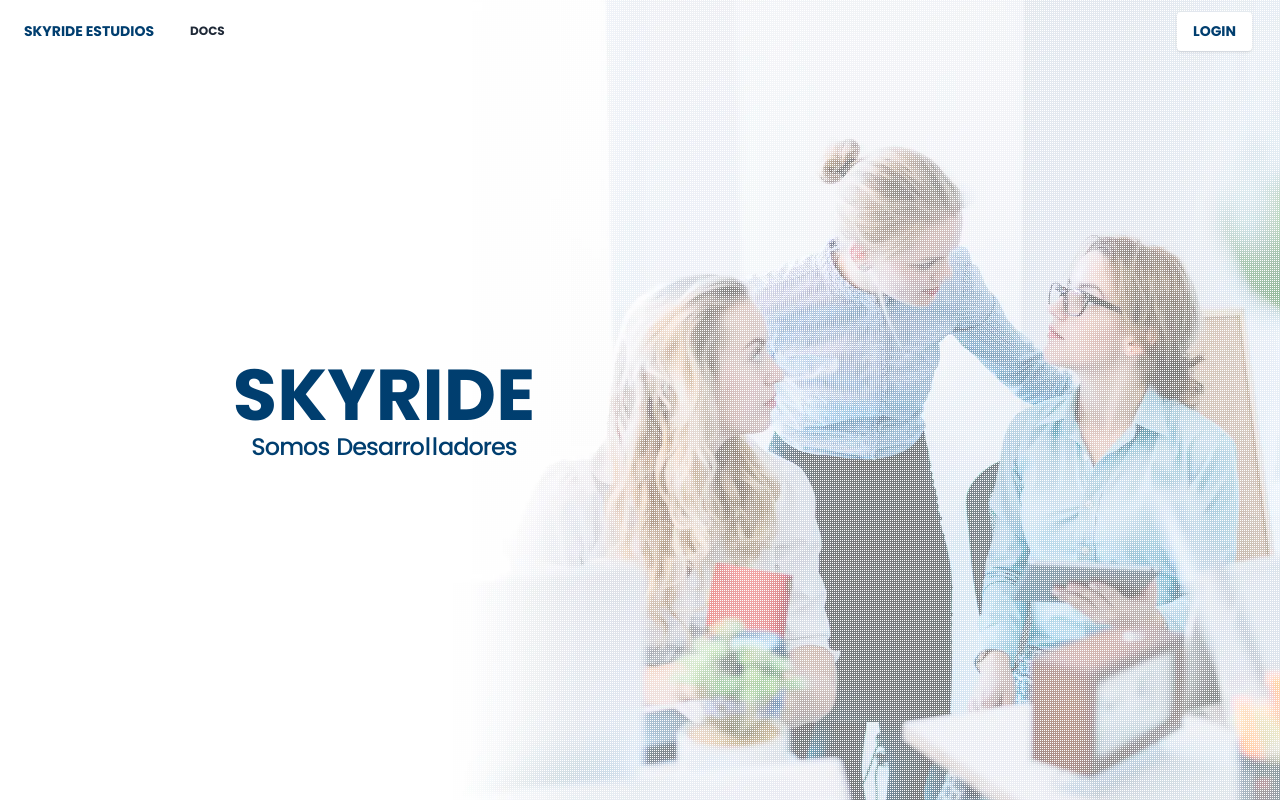
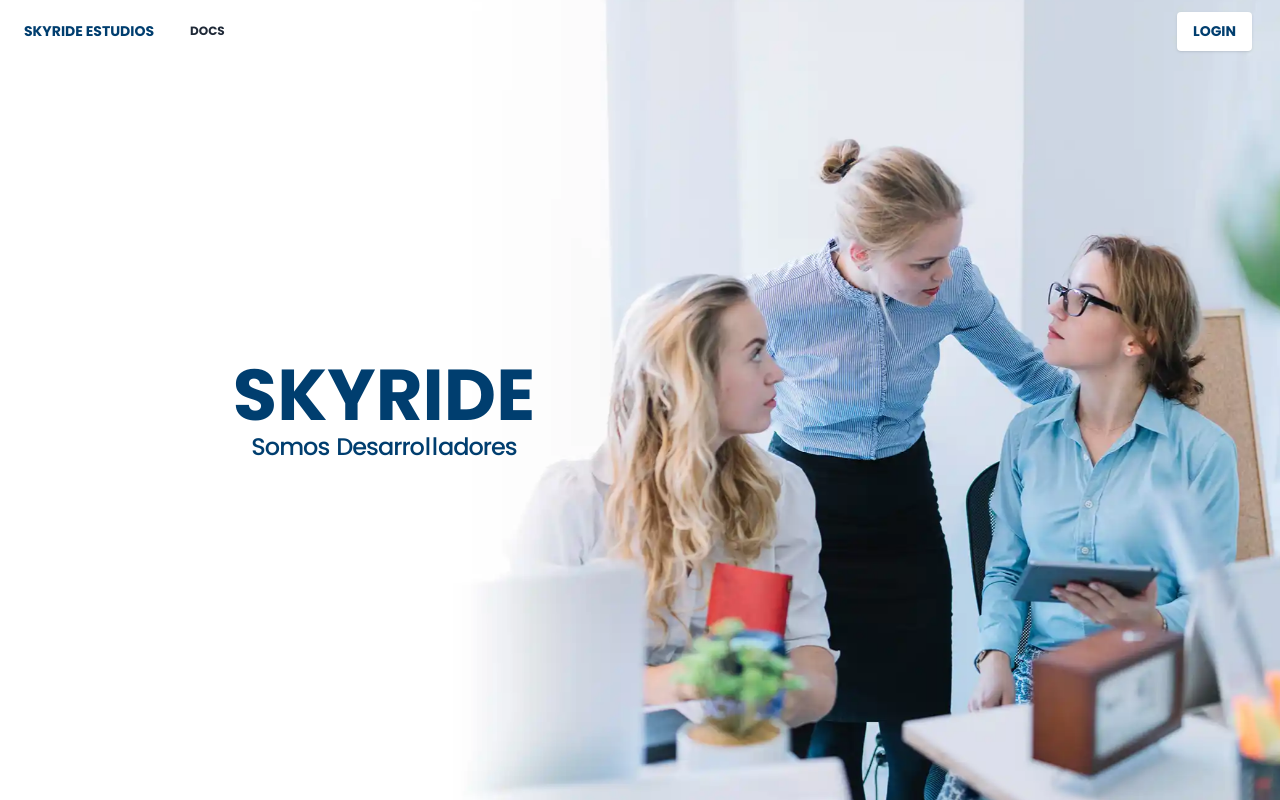
Before and after one commit to jcarvajal1987/cliente9, a Next.js app: page / in a window 1280 px wide. Built offline with nearby package versions, Linux system fonts and the light colour scheme.

Commit message:
correciones junio 4

```diff
--- a/src/styles/tailwind.scss
+++ b/src/styles/tailwind.scss
@@ -270,10 +270,14 @@
 }
 
 .not-blur {
-  background-image: url(../../public/overlay-pattern-white.png)!important;
-  background-color: rgba(80, 57, 44, 0);
+
   transition: 1s;
 }
+//.not-blur {
+//  background-image: url(../../public/overlay-pattern-white.png)!important;
+//  background-color: rgba(80, 57, 44, 0);
+//  transition: 1s;
+//}
 //.blur-bg {
 //  filter: blur(8px);
 //  -webkit-filter: blur(8px);
```
